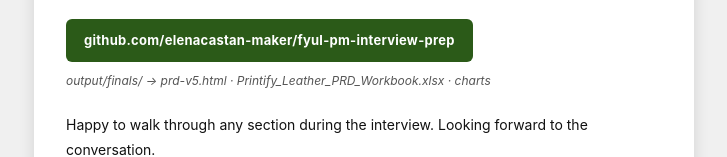
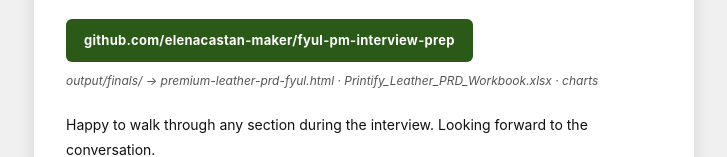
Before and after one commit to elenacastan-maker/fyul-pm-interview-prep, a plain HTML site: page output/finals/email-printify.html in a window 1280 px wide. Shown: the part 648-805 px from the top of the page, without its empty margins (276-1003 px from the left). Drawn offline with Linux system fonts and the light colour scheme.

Commit message:
Rename PRD to premium-leather-prd-fyul — more executive naming
prd-v5.html → premium-leather-prd-fyul.html
prd-v7.docx → premium-leather-prd-fyul.docx
Update email reference to match new filename

Co-Authored-By: Claude Sonnet 4.6 <noreply@anthropic.com>

```diff
--- a/output/finals/email-printify.html
+++ b/output/finals/email-printify.html
@@ -42,7 +42,7 @@
     <p>All materials are in the public repository below — PRD, financial model (Excel), demand charts, and supporting documents.</p>
 
     <a class="repo-link" href="https://github.com/elenacastan-maker/fyul-pm-interview-prep">github.com/elenacastan-maker/fyul-pm-interview-prep</a>
-    <div class="note">output/finals/ → prd-v5.html · Printify_Leather_PRD_Workbook.xlsx · charts</div>
+    <div class="note">output/finals/ → premium-leather-prd-fyul.html · Printify_Leather_PRD_Workbook.xlsx · charts</div>
 
     <p style="margin-top:20px">Happy to walk through any section during the interview. Looking forward to the conversation.</p>
 
```
Also changed, not shown: output/finals/premium-leather-prd-fyul.html (renamed from output/finals/prd-v5.html), 2 other files.
